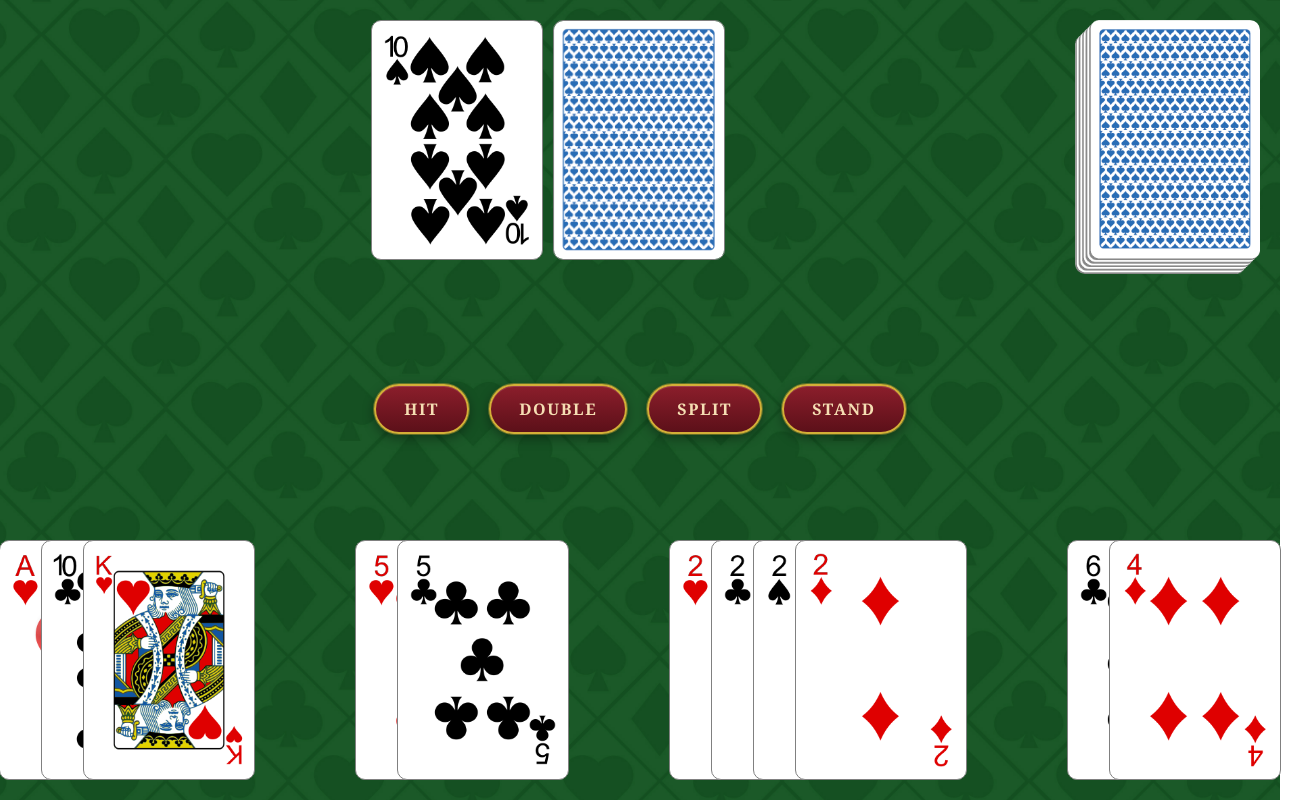
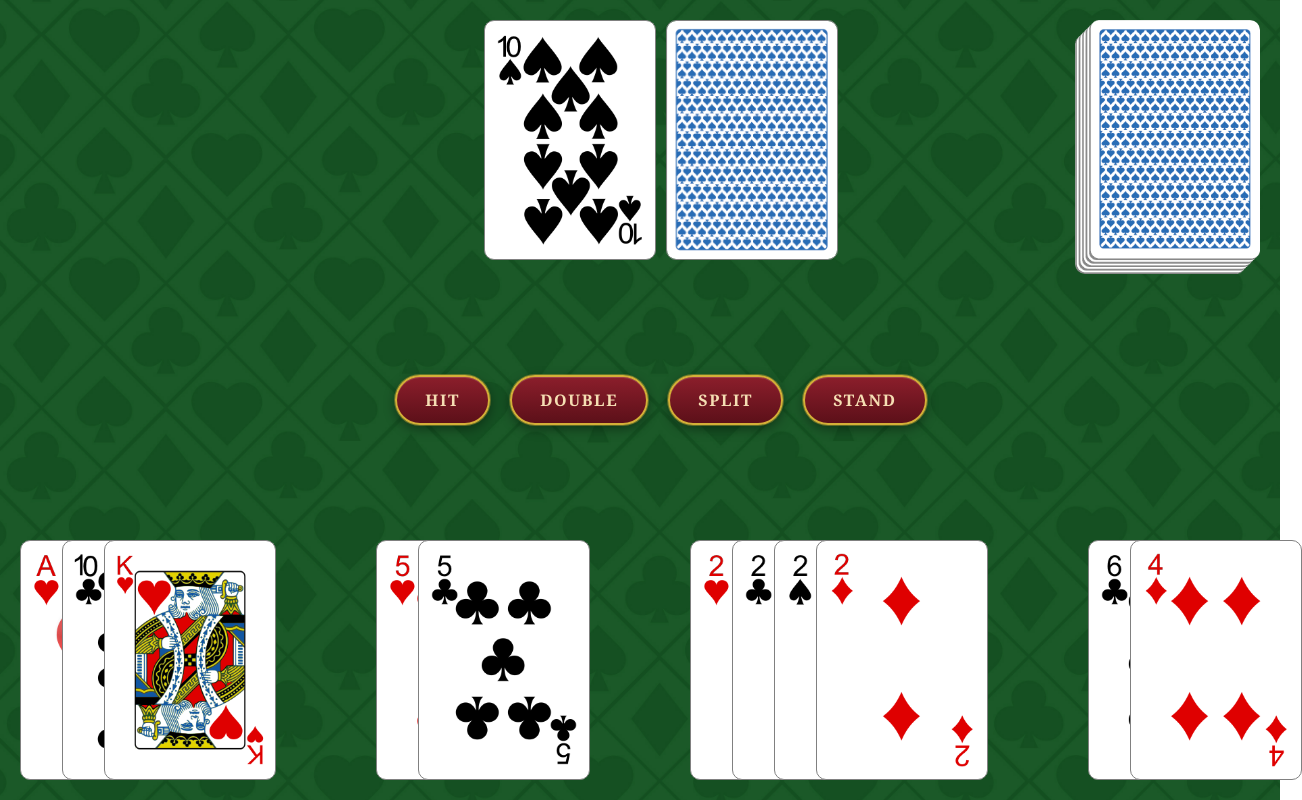
Before and after one commit to ShakedAdi/blackjack-client, a React (Vite) app: page /play in a window 1280 px wide. Shown: the whole page, 1302 px wide, since content can reach past the window. Built offline with nearby package versions, Linux system fonts and the light colour scheme.

Commit message:
fix: dealer hand centered in its cell and not over the enteir row

```diff
--- a/src/pages/Play/Play.module.css
+++ b/src/pages/Play/Play.module.css
@@ -1,19 +1,20 @@
 .board {
     position: relative;
     display: grid;
-    grid-template-columns: 1fr auto;
     grid-template-rows: auto 1fr auto;
     grid-template-areas:
-        "dealer deck"
-        "actions actions"
-        "player player";
+        "dealer"
+        "actions"
+        "player";
     min-height: 100vh;
     padding: 20px;
     box-sizing: border-box;
 }
 
 .deck {
-    grid-area: deck;
+    position: absolute;
+    top: 20px;
+    right: 20px;
 }
 
 .actionButtons {
```
